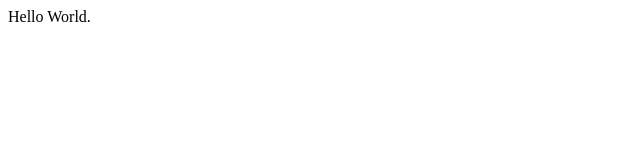
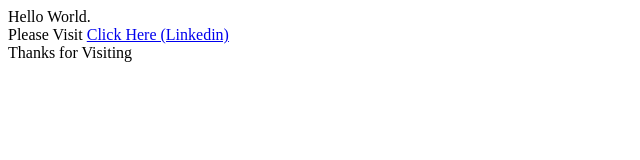
Before and after one commit to iamsaurabhsaluja/index, a plain HTML site: page index.html in a window 1280 px wide. Shown: the whole page, without its empty margins (0-640 px from the left). Drawn offline with Linux system fonts and the light colour scheme.

Commit message:
Added Linkedin Link

```diff
--- a/index.html
+++ b/index.html
@@ -2,7 +2,9 @@
 
 <body>
 
-  Hello World.
+  Hello World. <br />
+  Please Visit <a href = 'https://www.linkedin.com/in/saurabh-saluja-a6605984/'> Click Here (Linkedin) </a><br />
+  Thanks for Visiting
 
 </body>
 
```
